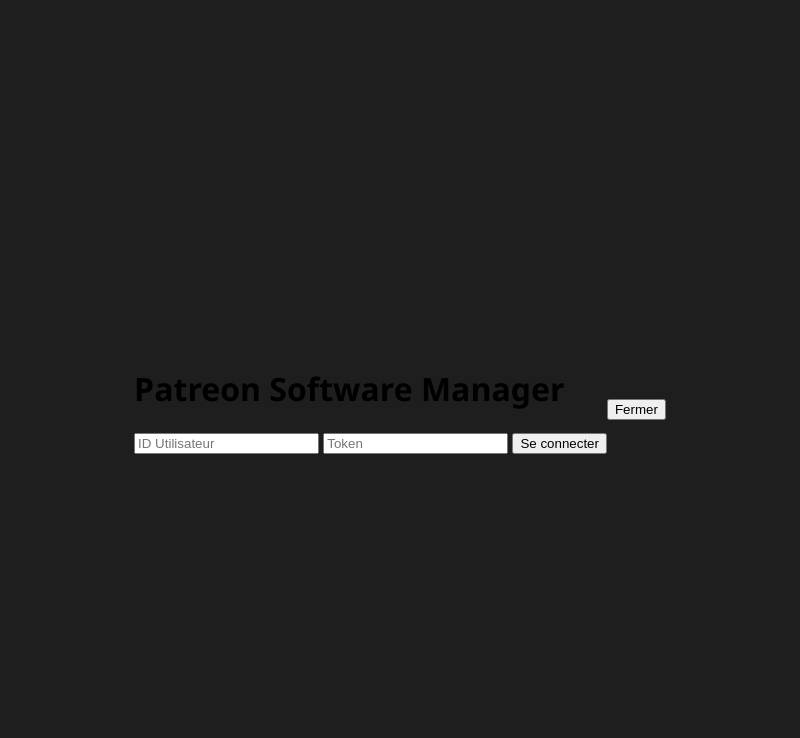
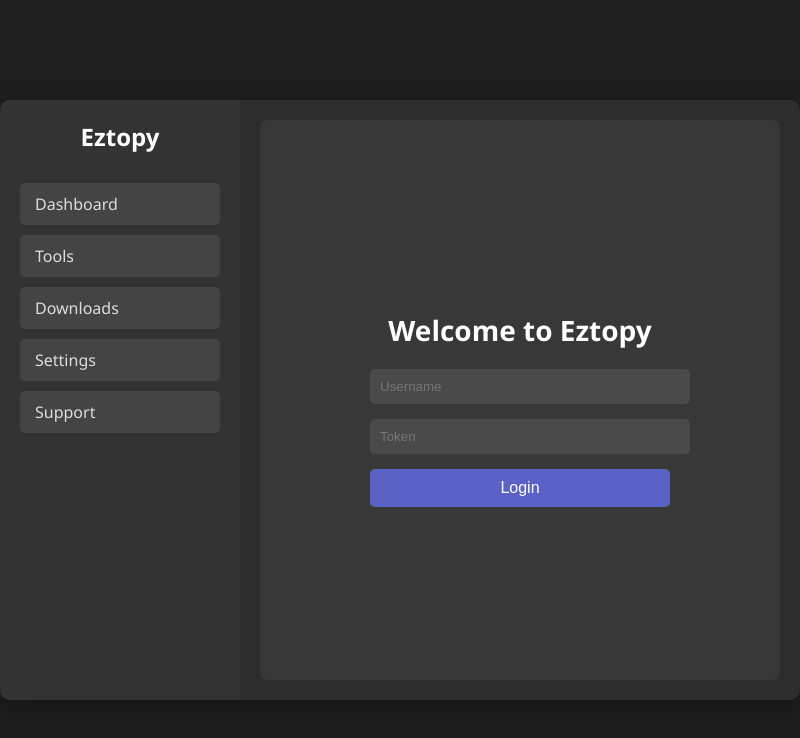
Before and after one commit to ErrorNoName/PatreonLog, an Electron app: page index.html in a window 800 px wide. Drawn offline with Linux system fonts and the light colour scheme.

Commit message:
Update index.html

```diff
--- a/index.html
+++ b/index.html
@@ -1,39 +1,53 @@
 <!DOCTYPE html>
-<html lang="fr">
+<html lang="en">
 <head>
     <meta charset="UTF-8">
     <meta name="viewport" content="width=device-width, initial-scale=1.0">
-    <title>Patreon Software Manager</title>
+    <title>Eztopy Software</title>
     <link rel="stylesheet" href="styles.css">
 </head>
 <body>
-    <div id="login-container">
-        <h1>Patreon Software Manager</h1>
-        <form id="login-form">
-            <input type="text" id="user-id" placeholder="ID Utilisateur" required>
-            <input type="password" id="token" placeholder="Token" required>
-            <button type="submit">Se connecter</button>
-        </form>
-    </div>
-
-    <div id="software-container" style="display: none;">
-        <h2>Bienvenue, <span id="user-name"></span>!</h2>
-        <p>Vos rôles : <span id="user-roles"></span></p>
-        <h3>Logiciels disponibles :</h3>
-        <ul id="software-list"></ul>
-        <button id="logout-button">Se déconnecter</button>
-    </div>
-
-    <div id="modal" class="modal">
-        <div class="modal-content">
-            <p id="modal-message"></p>
-            <div id="progress-bar" class="progress-bar">
-                <div class="progress"></div>
+    <div class="software-container">
+        <div class="sidebar">
+            <div class="logo">Eztopy</div>
+            <div class="menu-item" data-target="dashboard">Dashboard</div>
+            <div class="menu-item" data-target="tools">Tools</div>
+            <div class="menu-item" data-target="downloads">Downloads</div>
+            <div class="menu-item" data-target="settings">Settings</div>
+            <div class="menu-item" data-target="support">Support</div>
+        </div>
+        <div class="main-content">
+            <div id="dashboard" class="content-area active">
+                <h1 class="welcome-text">Welcome to Eztopy</h1>
+                <form class="login-form" id="loginForm">
+                    <div class="input-group">
+                        <input type="text" id="username" placeholder="Username" required>
+                    </div>
+                    <div class="input-group">
+                        <input type="password" id="token" placeholder="Token" required>
+                    </div>
+                    <button type="submit" class="login-btn">Login</button>
+                </form>
+                <div class="loading">Logging in...</div>
             </div>
-            <button id="modal-close">Fermer</button>
+            <div id="tools" class="content-area">
+                <h2>Available Tools</h2>
+                <div id="toolsList"></div>
+            </div>
+            <div id="downloads" class="content-area">
+                <h2>Downloads</h2>
+                <div id="downloadsList"></div>
+            </div>
+            <div id="settings" class="content-area">
+                <h2>Settings</h2>
+                <p>Settings options coming soon...</p>
+            </div>
+            <div id="support" class="content-area">
+                <h2>Support</h2>
+                <p>For support, please visit our <a href="https://www.patreon.com/Eztopy/shop/pour-boire-324846?source=storefront" target="_blank">Patreon</a>.</p>
+            </div>
         </div>
     </div>
-
     <script src="script.js"></script>
 </body>
 </html>
```
